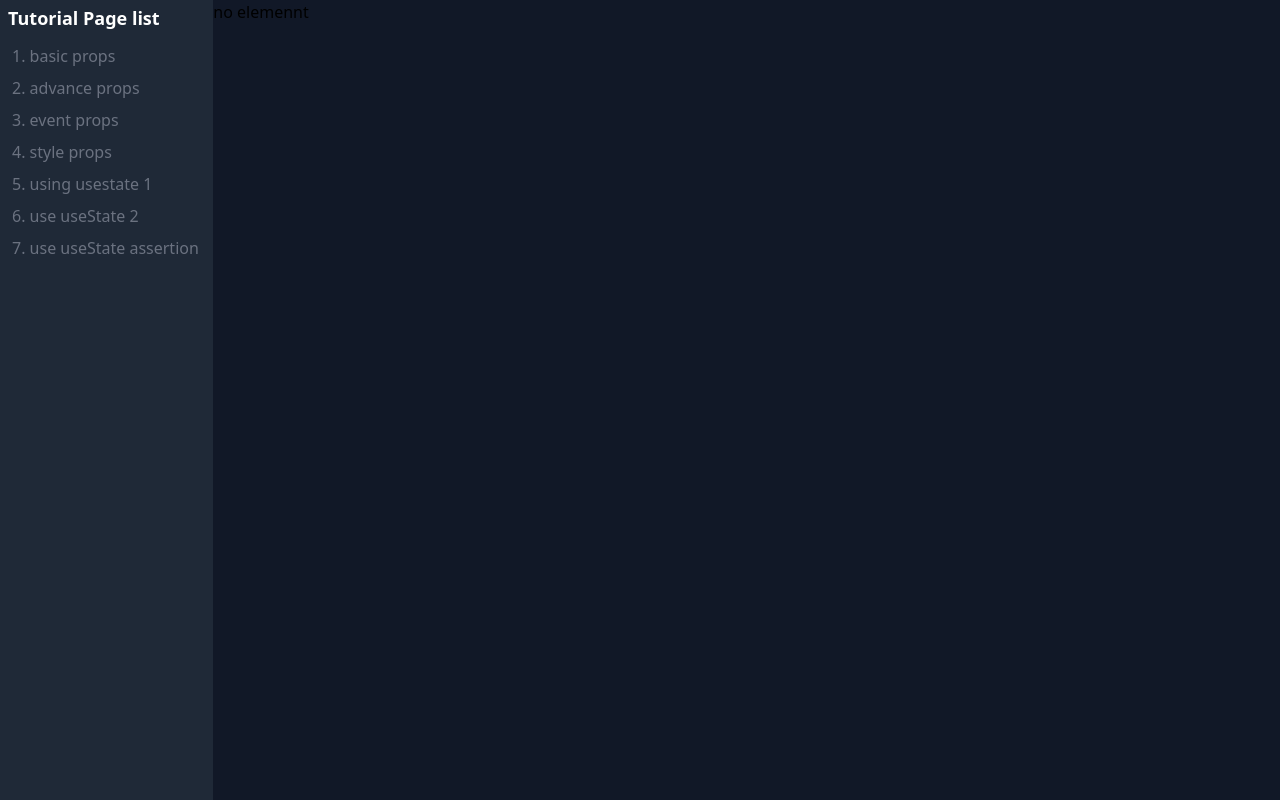
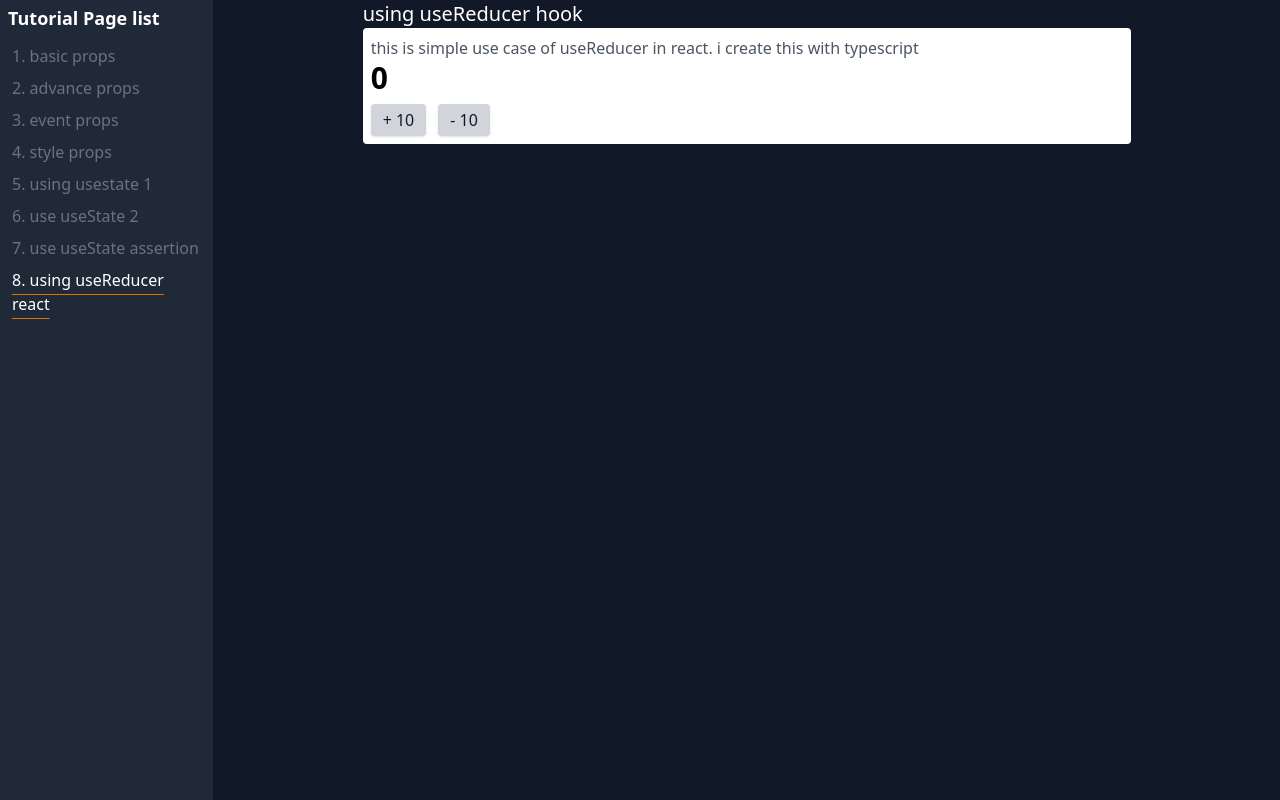
Before and after one commit to zidan-p/react-typescript, a React (Create React App) app: page /usereducer in a window 1280 px wide. Built offline with nearby package versions, Linux system fonts and the light colour scheme.

Commit message:
useReducer Hook

```diff
--- /dev/null
+++ b/src/components/state/counter.tsx
@@ -0,0 +1,56 @@
+import {useReducer} from "react"
+
+
+// useReducer is used when working with complex computation and every process need value from preview proccess
+// hore how to do useReduccer
+
+const initialState = { count: 0}
+
+type CounterState = {
+    count: number;
+}
+
+type CounterAction = {
+    payload: number;
+    type: "increment" | "decrement";
+}
+
+function reducer(state : CounterState, action : CounterAction) : CounterState{
+    switch(action.type){
+        case "increment":
+            return {count : state.count + action.payload}
+            break;
+        case "decrement" :
+            return {count : state.count - action.payload}
+            break
+        default:
+            return state;
+    }
+}
+
+
+export const Counter = () => {
+
+    const [state, dispatch] = useReducer(reducer, initialState)
+
+    return (
+        <div className="bg-white p-2 rounded">
+            <p className="tex-sm text-gray-600">this is simple use case of useReducer in react. i create this with typescript</p>
+            <h1 className="text-3xl font-bold mb-2">{state.count}</h1>
+            <div className="flex gap-3">
+                <button
+                    onClick={()=>dispatch({payload: 10, type:"increment"})}
+                    className="bg-gray-300 shadow px-3 p-1 rounded text-gray-900 hover:bg-gray-200 active:bg-gray-100"
+                >
+                    + 10
+                </button>
+                <button
+                    onClick={()=>dispatch({payload: 10, type:"decrement"})}
+                    className="bg-gray-300 shadow px-3 p-1 rounded text-gray-900 hover:bg-gray-200 active:bg-gray-100"
+                >
+                    - 10
+                </button>
+            </div>
+        </div>
+    )
+}
--- a/src/data/pagesData.tsx
+++ b/src/data/pagesData.tsx
@@ -7,6 +7,7 @@ import { LoggedIn } from "../components/state/loggedIn";
 import { UseStateHook } from "../pages/useStateHook";
 import { UseStateFutureValue } from "../pages/useStateFutureValue";
 import { UseStateTypeAssertion } from "../pages/useStateTypeAssertion";
+import { UseReducerHook } from "../pages/useReducerHook";
 
 type pagesDataType = {
     path: string;
@@ -50,5 +51,10 @@ export const pagesData : pagesDataType = [
         name: "use useState assertion",
         Element: UseStateTypeAssertion
     },
+    {
+        path: "/usereducer",
+        name: "using useReducer react",
+        Element: UseReducerHook
+    },
 
 ];
--- /dev/null
+++ b/src/pages/useReducerHook.tsx
@@ -0,0 +1,17 @@
+import { Counter } from "../components/state/counter"
+
+
+
+
+export const UseReducerHook = () => {
+    return(
+        <div className="">
+            <div className="mx-auto max-w-3xl">
+            <div className="">
+                <h2 className='text-white text-xl'>using useReducer hook</h2>
+                <Counter />
+            </div>
+            </div>
+        </div>
+    )
+}
```
